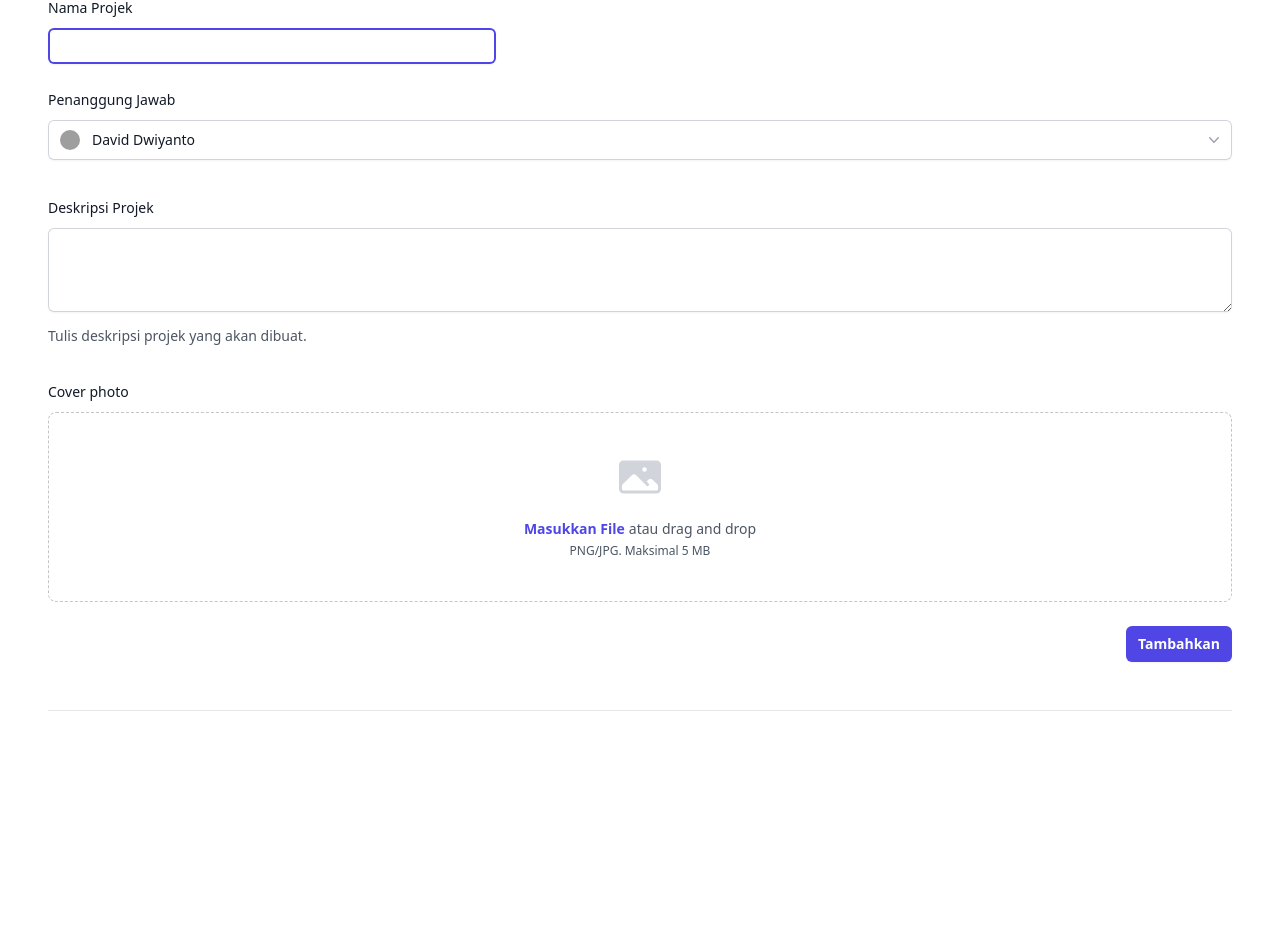
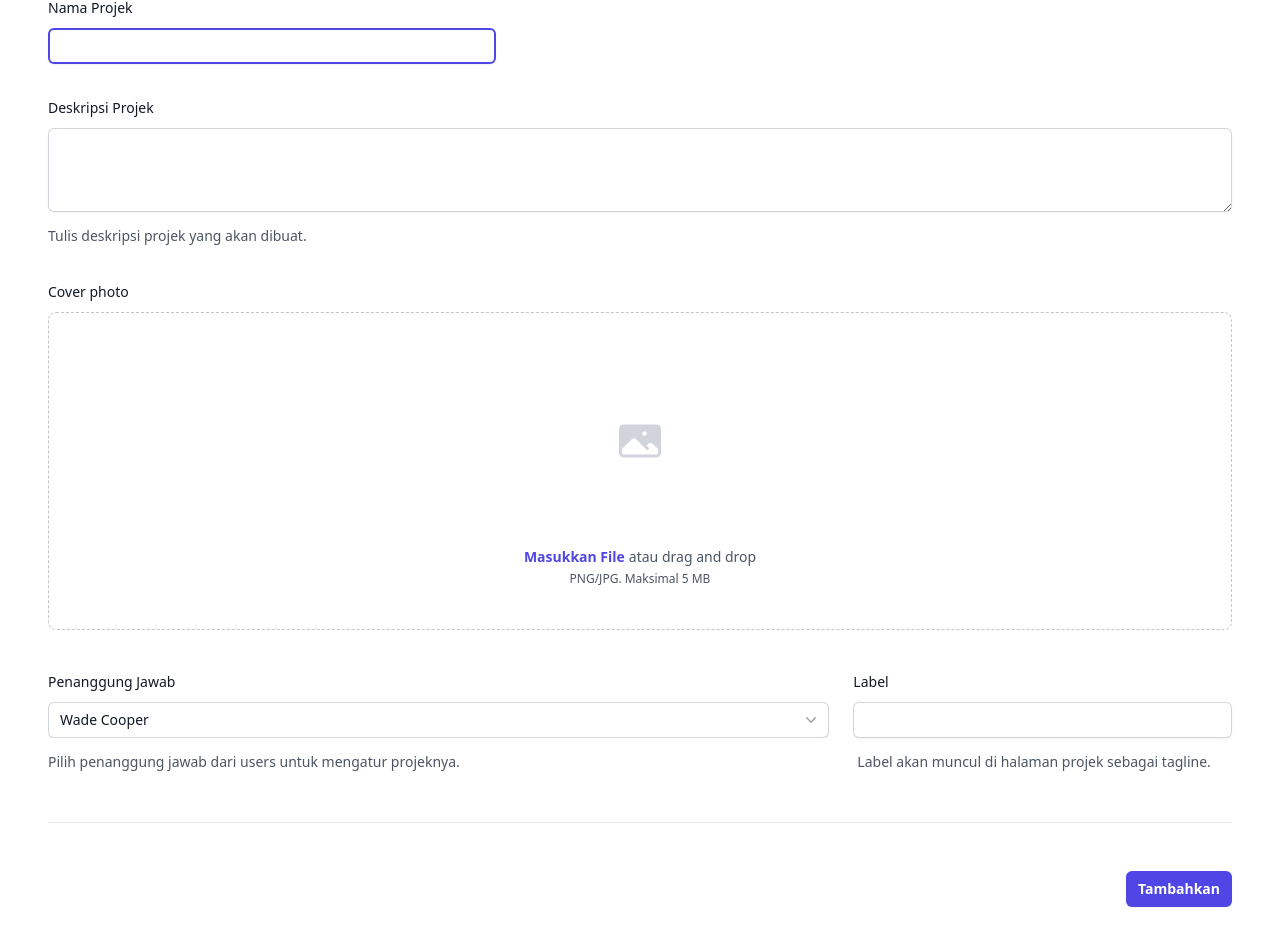
Before and after one commit to daviddvsjrgg/myle-project, a React (Create React App) app: page /manajemen-projek/projek-baru in a window 1280 px wide. Shown: the part 280-1226 px from the top of the page. Before the commit the page ends 1063 px from the top, so only its background shows below. Built offline with nearby package versions, Linux system fonts and the light colour scheme; grey boxes are pictures that could not be loaded.

Commit message:
feat (form tambah projek)

```diff
--- a/src/pages/authPages/NavbarMenu/ManajemenProjek/AddManajemenProjek/AddManajemenProjek.jsx
+++ b/src/pages/authPages/NavbarMenu/ManajemenProjek/AddManajemenProjek/AddManajemenProjek.jsx
@@ -3,77 +3,35 @@ import Bottom from '../../../../../components/BottomBar/Bottom'
 import Navbar from '../../../../../components/Navbar/Navbar'
 import { PhotoIcon } from '@heroicons/react/24/solid'
 import { Fragment, useState } from 'react'
-import { Listbox, Transition } from '@headlessui/react'
+import { Combobox, Transition } from '@headlessui/react'
 import { CheckIcon, ChevronDownIcon } from '@heroicons/react/20/solid'
-import classNames from 'classnames';
 
-
-const people = [
-    {
-      id: 1,
-      name: 'Wade Cooper',
-      avatar:
-        'https://images.unsplash.com/photo-1491528323818-fdd1faba62cc?ixlib=rb-1.2.1&ixid=eyJhcHBfaWQiOjEyMDd9&auto=format&fit=facearea&facepad=2&w=256&h=256&q=80',
-    },
-    {
-      id: 2,
-      name: 'Arlene Mccoy',
-      avatar:
-        'https://images.unsplash.com/photo-1550525811-e5869dd03032?ixlib=rb-1.2.1&auto=format&fit=facearea&facepad=2&w=256&h=256&q=80',
-    },
-    {
-      id: 3,
-      name: 'Devon Webb',
-      avatar:
-        'https://images.unsplash.com/photo-1500648767791-00dcc994a43e?ixlib=rb-1.2.1&ixid=eyJhcHBfaWQiOjEyMDd9&auto=format&fit=facearea&facepad=2.25&w=256&h=256&q=80',
-    },
-    {
-      id: 4,
-      name: 'David Dwiyanto',
-      avatar:
-        'https://images.unsplash.com/photo-1472099645785-5658abf4ff4e?ixlib=rb-1.2.1&ixid=eyJhcHBfaWQiOjEyMDd9&auto=format&fit=facearea&facepad=2&w=256&h=256&q=80',
-    },
-    {
-      id: 5,
-      name: 'Tanya Fox',
-      avatar:
-        'https://images.unsplash.com/photo-1494790108377-be9c29b29330?ixlib=rb-1.2.1&ixid=eyJhcHBfaWQiOjEyMDd9&auto=format&fit=facearea&facepad=2&w=256&h=256&q=80',
-    },
-    {
-      id: 6,
-      name: 'Hellen Schmidt',
-      avatar:
-        'https://images.unsplash.com/photo-1487412720507-e7ab37603c6f?ixlib=rb-1.2.1&ixid=eyJhcHBfaWQiOjEyMDd9&auto=format&fit=facearea&facepad=2&w=256&h=256&q=80',
-    },
-    {
-      id: 7,
-      name: 'Caroline Schultz',
-      avatar:
-        'https://images.unsplash.com/photo-1568409938619-12e139227838?ixlib=rb-1.2.1&ixid=eyJhcHBfaWQiOjEyMDd9&auto=format&fit=facearea&facepad=2&w=256&h=256&q=80',
-    },
-    {
-      id: 8,
-      name: 'Mason Heaney',
-      avatar:
-        'https://images.unsplash.com/photo-1531427186611-ecfd6d936c79?ixlib=rb-1.2.1&ixid=eyJhcHBfaWQiOjEyMDd9&auto=format&fit=facearea&facepad=2&w=256&h=256&q=80',
-    },
-    {
-      id: 9,
-      name: 'Claudie Smitham',
-      avatar:
-        'https://images.unsplash.com/photo-1584486520270-19eca1efcce5?ixlib=rb-1.2.1&ixid=eyJhcHBfaWQiOjEyMDd9&auto=format&fit=facearea&facepad=2&w=256&h=256&q=80',
-    },
-    {
-      id: 10,
-      name: 'Emil Schaefer',
-      avatar:
-        'https://images.unsplash.com/photo-1561505457-3bcad021f8ee?ixlib=rb-1.2.1&ixid=eyJhcHBfaWQiOjEyMDd9&auto=format&fit=facearea&facepad=2&w=256&h=256&q=80',
-    },
+  const people = [
+    { id: 1, name: 'Wade Cooper' },
+    { id: 2, name: 'Arlene Mccoy' },
+    { id: 3, name: 'Devon Webb' },
+    { id: 4, name: 'Tom Cook' },
+    { id: 5, name: 'Tanya Fox' },
+    { id: 6, name: 'Hellen Schmidt' },
   ]
 
 
 const AddManajemenProjek = () => {
-    const [selected, setSelected] = useState(people[3])
+
+  const [selected, setSelected] = useState(people[0])
+  const [query, setQuery] = useState('')
+
+  const filteredPeople =
+    query === ''
+      ? people
+      : people.filter((person) =>
+          person.name
+            .toLowerCase()
+            .replace(/\s+/g, '')
+            .includes(query.toLowerCase().replace(/\s+/g, ''))
+        )
+
+
   return (
      <div className="min-h-full">
       <Navbar />
@@ -114,73 +72,6 @@ const AddManajemenProjek = () => {
               </div>
             </div>
                 </div>
-                <div class="">
-                <Listbox value={selected} onChange={setSelected}>
-                        {({ open }) => (
-                            <>
-                            <Listbox.Label className="block text-sm font-medium leading-6 text-gray-900 mt-6">Penanggung Jawab</Listbox.Label>
-                            <div className="relative mt-2 sm:max-w-none">
-                                <Listbox.Button className="relative w-full cursor-default rounded-md bg-white mb-1 py-2 pl-3 pr-5 text-left text-gray-900 shadow-sm ring-1 ring-inset ring-gray-300 focus:outline-none focus:ring-2 focus:ring-indigo-500 sm:text-sm sm:leading-6">
-                                <span className="flex items-center">
-                                    <img src={selected.avatar} alt="" className="h-5 w-5 flex-shrink-0 rounded-full" />
-                                    <span className="ml-3 block truncate">{selected.name}</span>
-                                </span>
-                                <span className="pointer-events-none absolute inset-y-0 right-0 ml-3 flex items-center pr-2">
-                                    <ChevronDownIcon className="h-5 w-5 text-gray-400" aria-hidden="true" />
-                                </span>
-                                </Listbox.Button>
-
-                                <Transition
-                                show={open}
-                                as={Fragment}
-                                leave="transition ease-in duration-100"
-                                leaveFrom="opacity-100"
-                                leaveTo="opacity-0"
-                                >
-                                <Listbox.Options className="absolute z-10 mt-1 max-h-56 w-full overflow-auto rounded-md bg-white py-1 text-base shadow-lg ring-1 ring-black ring-opacity-5 focus:outline-none sm:text-sm">
-                                    {people.map((person) => (
-                                    <Listbox.Option
-                                        key={person.id}
-                                        className={({ active }) =>
-                                        classNames(
-                                            active ? 'bg-indigo-600 text-white' : 'text-gray-900',
-                                            'relative cursor-default select-none py-2 pl-3 pr-9'
-                                        )
-                                        }
-                                        value={person}
-                                    >
-                                        {({ selected, active }) => (
-                                        <>
-                                            <div className="flex items-center">
-                                            <img src={person.avatar} alt="" className="h-5 w-5 flex-shrink-0 rounded-full" />
-                                            <span
-                                                className={classNames(selected ? 'font-semibold' : 'font-normal', 'ml-3 block truncate')}
-                                            >
-                                                {person.name}
-                                            </span>
-                                            </div>
-
-                                            {selected ? (
-                                            <span
-                                                className={classNames(
-                                                active ? 'text-white' : 'text-indigo-600',
-                                                'absolute inset-y-0 right-0 flex items-center pr-4'
-                                                )}
-                                            >
-                                                <CheckIcon className="h-5 w-5" aria-hidden="true" />
-                                            </span>
-                                            ) : null}
-                                        </>
-                                        )}
-                                    </Listbox.Option>
-                                    ))}
-                                </Listbox.Options>
-                                </Transition>
-                            </div>
-                            </>
-                        )}
-                        </Listbox>
-                </div>
             </div>
                 <div className="grid grid-cols-1 gap-x-6 gap-y-8 sm:grid-cols-6">
                     <div className="sm:col-span-4">
@@ -210,7 +101,7 @@ const AddManajemenProjek = () => {
                     </label>
                     <div className="mt-2 flex justify-center rounded-lg border border-dashed border-gray-900/25 px-6 py-10">
                         <div className="text-center">
-                        <PhotoIcon className="mx-auto h-12 w-12 text-gray-300" aria-hidden="true" />
+                        <PhotoIcon className="mx-auto h-44 w-12 text-gray-300" aria-hidden="true" />
                         <div className="mt-4 flex text-sm leading-6 text-gray-600">
                             <label
                             htmlFor="file-upload"
@@ -227,18 +118,100 @@ const AddManajemenProjek = () => {
                     </div>
                 </div>
 
+              <div class="mt-10 grid grid-cols-1 gap-x-6 gap-y-8 sm:grid-cols-6">
+                <div class="sm:col-span-4">
+                    <label htmlFor="cover-photo" className="block text-sm font-medium leading-6 text-gray-900">
+                        Penanggung Jawab
+                    </label>
+                <Combobox value={selected} onChange={setSelected}>
+                  <div className="relative mt-2">
+                    <div className="relative w-full cursor-default overflow-hidden bg-white text-left focus:outline-none focus-visible:ring-2 focus-visible:ring-white focus-visible focus-visible:ring-offset-2 focus-visible:ring-offset-1-300 sm:text-sm">
+                      <Combobox.Input
+                        className="block w-full rounded-md border-0 py-1.5 text-gray-900 shadow-sm ring-1 ring-inset ring-gray-300 placeholder:text-gray-400 focus:ring-2 focus:ring-inset focus:ring-indigo-600 sm:text-sm sm:leading-6"
+                        displayValue={(person) => person.name}
+                        onChange={(event) => setQuery(event.target.value)}
+                      />
+                      <Combobox.Button className="absolute inset-y-0 right-0 flex items-center pr-2">
+                        <ChevronDownIcon
+                          className="h-5 w-5 text-gray-400"
+                          aria-hidden="true"
+                        />
+                      </Combobox.Button>
+                    </div>
+                    <Transition
+                      as={Fragment}
+                      leave="transition ease-in duration-100"
+                      leaveFrom="opacity-100"
+                      leaveTo="opacity-0"
+                      afterLeave={() => setQuery('')}
+                    >
+                      <Combobox.Options className="absolute mt-1 max-h-60 w-full overflow-auto rounded-md bg-white py-1 text-base shadow-lg ring-1 ring-black ring-opacity-5 focus:outline-none sm:text-sm">
+                        {filteredPeople.length === 0 && query !== '' ? (
+                          <div className="relative cursor-default select-none py-2 px-4 text-gray-700">
+                            Nothing found.
+                          </div>
+                        ) : (
+                          filteredPeople.map((person) => (
+                            <Combobox.Option
+                              key={person.id}
+                              className={({ active }) =>
+                                `relative cursor-default select-none py-2 pl-10 pr-4 ${
+                                  active ? 'bg-indigo-500 text-white' : 'text-gray-900'
+                                }`
+                              }
+                              value={person}
+                            >
+                              {({ selected, active }) => (
+                                <>
+                                  <span
+                                    className={`block truncate ${
+                                      selected ? 'font-medium' : 'font-normal'
+                                    }`}
+                                  >
+                                    {person.name}
+                                  </span>
+                                  {selected ? (
+                                    <span
+                                      className={`absolute inset-y-0 left-0 flex items-center pl-3 ${
+                                        active ? 'text-white' : 'text-teal-600'
+                                      }`}
+                                    >
+                                      <CheckIcon className="h-5 w-5" aria-hidden="true" />
+                                    </span>
+                                  ) : null}
+                                </>
+                              )}
+                            </Combobox.Option>
+                          ))
+                        )}
+                      </Combobox.Options>
+                    </Transition>
+                    <p className="mt-3 text-sm leading-6 text-gray-600">Pilih penanggung jawab dari users untuk mengatur projeknya.</p>
+                  </div>
+                </Combobox>
+                </div>
+
+                <div class="sm:col-span-2">
+                  <label for="last-name" class="block text-sm font-medium leading-6 text-gray-900">Label</label>
+                  <div class="mt-2">
+                    <input type="text" name="last-name" id="last-name" autocomplete="family-name" class="block w-full rounded-md border-0 py-1.5 text-gray-900 shadow-sm ring-1 ring-inset ring-gray-300 placeholder:text-gray-400 focus:ring-2 focus:ring-inset focus:ring-indigo-600 sm:text-sm sm:leading-6">
+                    </input>
+                    <p className="mt-3 ml-1 text-sm leading-6 text-gray-600">Label akan muncul di halaman projek sebagai tagline.</p>
+                  </div>
+                </div>
+              </div>
 
 
 
+                </div>
             <div className="mt-6 flex items-center justify-end gap-x-6">
                 <button
                 type="submit"
                 className="rounded-md bg-indigo-600 px-3 py-2 text-sm font-semibold text-white shadow-sm hover:bg-indigo-500 focus-visible:outline focus-visible:outline-2 focus-visible:outline-offset-2 focus-visible:outline-indigo-600"
                 >
-                Tambahkan
+                 Tambahkan
                 </button>
             </div>
-                </div>
              </div>
 
          </form>
```
